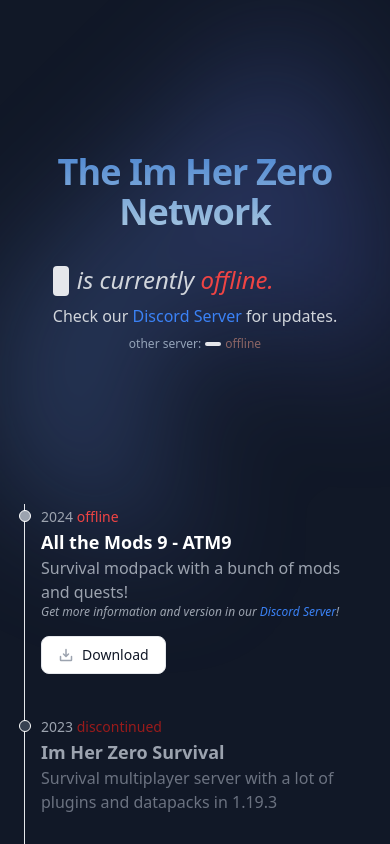
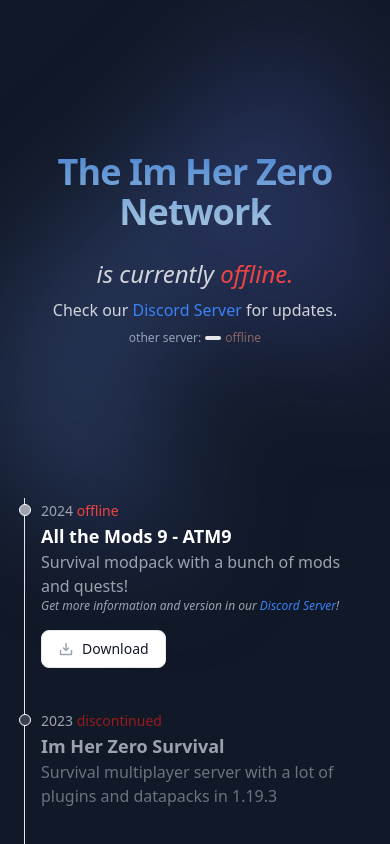
Before and after one commit to WoIfey/ZeroNetwork, a React (Vite) app: page / in a window 390 px wide. Shown: the top 844 px of the page. Built offline with nearby package versions, Linux system fonts and the light colour scheme; no server answers.

Commit message:
FINAL !!

```diff
--- a/src/App.jsx
+++ b/src/App.jsx
@@ -11,7 +11,7 @@
   },
   {
     name: 'Wolfey',
-    role: 'Design',
+    role: 'Design & Website',
     href: 'https://github.com/WoIfey',
     src:
       '/ZeroNetwork/wolfey.png',
@@ -108,7 +108,7 @@
         <div className="px-6 pt-14 lg:px-8">
           <div className="mx-auto max-w-3xl pt-24 text-center sm:pt-40">
             <h2 className="text-4xl font-bold tracking-tight bg-[#4e87d1] md:text-6xl bg-custom bg-clip-text text-transparent">The Im Her Zero Network</h2>
-            <div className='mt-8 flex justify-center items-center flex-col text-lg leading-8 text-gray-300'>
+            <div className='mt-4 md:mt-8 flex justify-center items-center flex-col text-lg leading-8 text-gray-300'>
               {checkOnline && checkPlayers && (
                 <div className='flex flex-col justify-center items-center gap-1'>
                   <div className='flex flex-col sm:flex-row'>
@@ -129,12 +129,12 @@
               )}
               {!checkOnline && (
                 <div>
-                  <div className='flex gap-2'>
-                    <div className="group flex relative">
+                  <div className='flex flex-col sm:flex-row gap-2'>
+                    <div className="group flex flex-col sm:flex-row items-center relative">
                       <h1 className='italic mt-0.5 dark:bg-slate-900 bg-gray-200 text-slate-500 dark:text-white rounded px-2 cursor-pointer' onClick={() => copy(server1.hostname)}>{server1.hostname}</h1>
                       <span className="pointer-events-none group-hover:opacity-100 transition-opacity bg-gray-700 px-2 py-1 text-sm text-gray-100 rounded-md absolute left-1/2
     -translate-x-1/2 -translate-y-[2.9rem] opacity-0 m-4 mx-auto">{copied ? 'Copied!' : 'Copy'}</span>
-                    </div> <p className='italic font-light text-2xl'>is currently <span className='text-red-500'>offline.</span></p>
+                    </div><p className='italic font-light text-2xl'>is currently <span className='text-red-500'>offline.</span></p>
                   </div>
                   <p className='text-base mt-2'>Check our <a href="https://discord.gg/a6JrZMa" target='_blank' className='text-blue-500 hover:underline'>Discord Server</a> for updates.</p>
                 </div>
```
